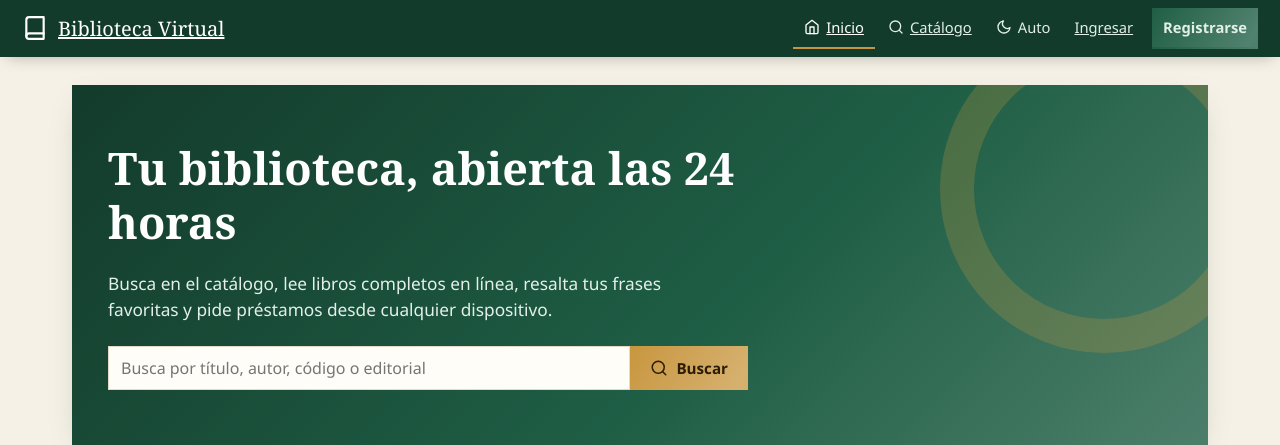
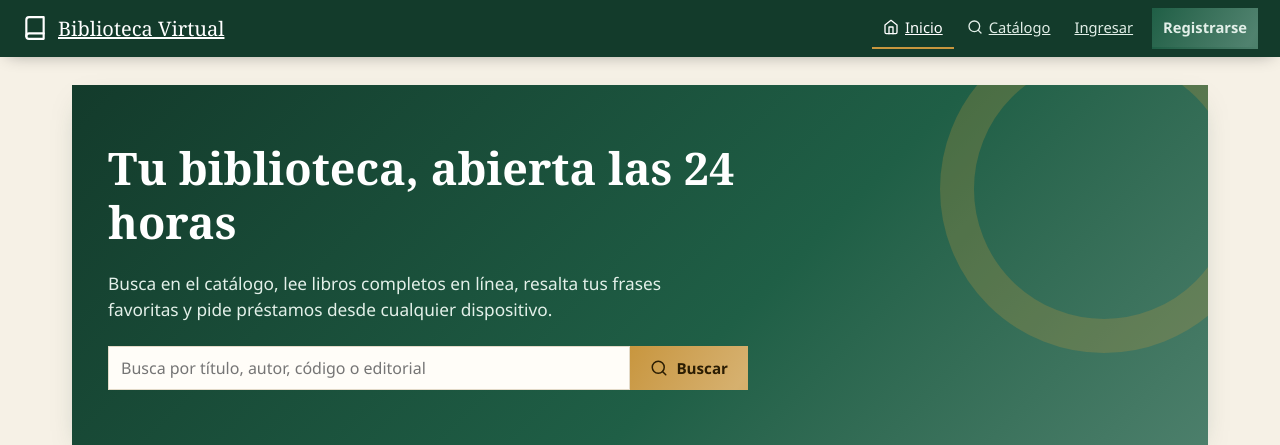
Before and after one commit to javes2007/Biblioteca-Virtual, a PHP site: page /index.php in a window 1280 px wide. Shown: the top 445 px of the page. Run offline with PHP 8.4, Linux system fonts and the light colour scheme; data comes from the database, SQL or seed files in the repository.

Commit message:
Eliminar selector cíclico de tema; conservar el tema guardado por usuario.

```diff
--- a/cabecera.php
+++ b/cabecera.php
@@ -67,7 +67,6 @@ $cab_estilo .= '}' . limpiar_css($cab_cfg['css_extra']);
       <?php foreach ($cab_menu as $cab_item): ?>
         <a class="<?php echo in_array($cab_pagina, $cab_item[3], true) ? 'activo' : ''; ?>" href="<?php echo e($cab_item[0]); ?>"><?php echo icono($cab_item[2], 16); ?> <?php echo e($cab_item[1]); ?><?php if ($cab_item[4] > 0): ?> <span class="globo"><?php echo (int)$cab_item[4]; ?></span><?php endif; ?></a>
       <?php endforeach; ?>
-      <button class="enlace-menu" type="button" id="boton-tema" title="Cambiar entre modo automático, claro y oscuro" aria-label="Cambiar tema"><?php echo icono('luna', 16); ?> <span id="texto-tema">Tema</span></button>
       <?php if (logueado()): ?>
         <a class="<?php echo $cab_pagina === 'perfil.php' ? 'activo' : ''; ?>" href="perfil.php"><?php echo $cab_usuario ? avatar_html($cab_usuario, 26) : icono('usuario', 16); ?> <?php echo e($_SESSION['nombre']); ?></a>
         <a href="logout.php"><?php echo icono('salir', 16); ?> Salir</a>
```
